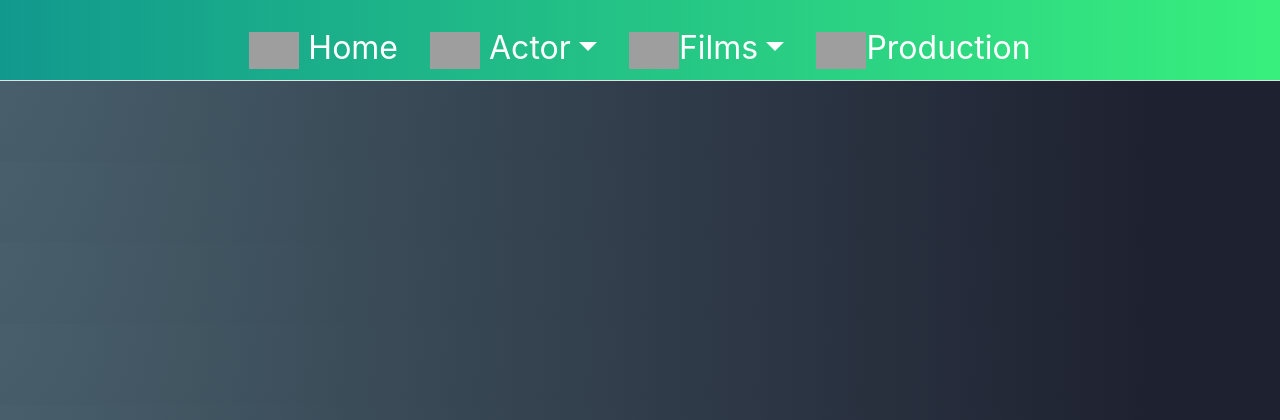
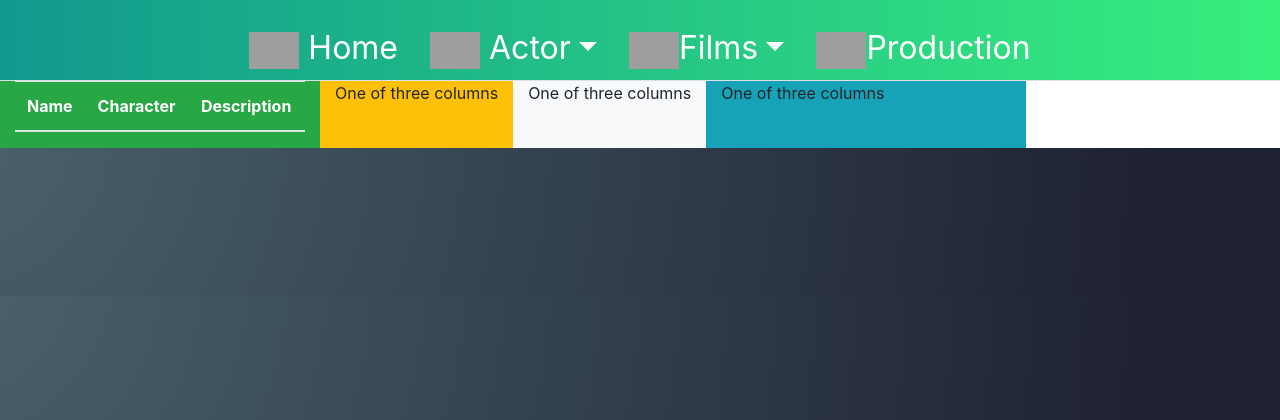
Before and after one commit to alladinmelico/phpMP1, a PHP site: page /script/simpleView.php?lngFilmTitleID=1 in a window 1280 px wide. Shown: the top 420 px of the page. Run offline with PHP 8.4, Linux system fonts and the light colour scheme; lists and menus that the app fills with data are empty; grey boxes are pictures that could not be loaded.

Commit message:
simple version of view film .Redirect indext to it

```diff
--- a/index.php
+++ b/index.php
@@ -133,7 +133,7 @@ $result = mysqli_query( $conn,"call viewAllFilms();" );
             <div class="col-md-8">
               <div class="card-body">
                 <h5 class="card-title font-weight-bold text-center mb-5"><?php echo $row['strFilmTitle'] ?>
-                  <a href="script/viewFilm.php?lngFilmTitleID=<?php echo ($row['lngFilmTitleID']);?>&filmPic=<?php echo $row['picture']; ?>"
+                  <a href="script/simpleView.php?lngFilmTitleID=<?php echo ($row['lngFilmTitleID']);?>"
                      class="float-right "><img src="pictures\icons\arrow-pointing-right-in-a-circle.png" alt="" width=50 class="rounded-circle shadow p-2"></a></h5>
                 <p class="card-text"><strong>Cast: </strong><?php echo $row['actors']?></p>
                 <p class="card-text"><strong>Genre:</strong><?php echo $row['genre']?></p>
--- a/script/simpleView.php
+++ b/script/simpleView.php
@@ -1,4 +1,59 @@
 <?php
 include('header.php');
 include('includes/navigation.php');
+require('includes/config.php');
+
+$lngFilmTitleID = $_GET['lngFilmTitleID'];
+
+$sql = "CALL selectActorFilm('$lngFilmTitleID')";
+
+$result = mysqli_query($conn,$sql);
+
+$row = mysqli_fetch_all($result,MYSQLI_ASSOC);
+
+mysqli_close($conn);
 ?>
+
+
+<div class="container-fluid bg-white">
+  <div class="row">
+    <div class="col-3 bg-success">
+        <table class="table text-white">
+            <thead class="dark">
+                <th>Name</th>
+                <th>Character</th>
+                <th>Description</th>
+            </thead>
+
+            <tbody>
+                <?php
+                    foreach($row AS $data)
+                    { ?>
+                        <tr>
+                            <td>
+                                <?php echo $data['strActorFullName']; ?>
+                            </td>
+                            <td>
+                                <?php echo $data['strCharacterName']; ?>
+                            </td>
+                            <td>
+                                <?php echo $data['memCharaterDescription']; ?>
+                            </td>
+                        </tr>
+                    <?php }
+                ?>
+
+            </tbody>
+        </table>
+    </div>
+    <div class="col-sm-auto bg-warning">
+      One of three columns
+    </div>
+    <div class="col-sm-auto bg-light">
+      One of three columns
+    </div>
+    <div class="col-3 bg-info">
+      One of three columns
+    </div>
+  </div>
+</div>
```
